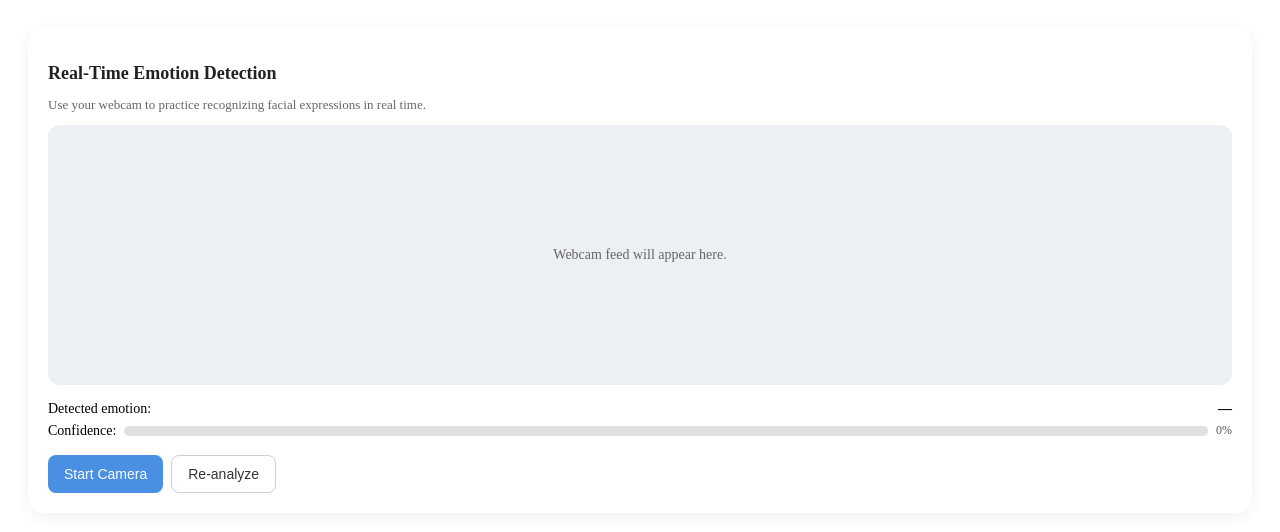
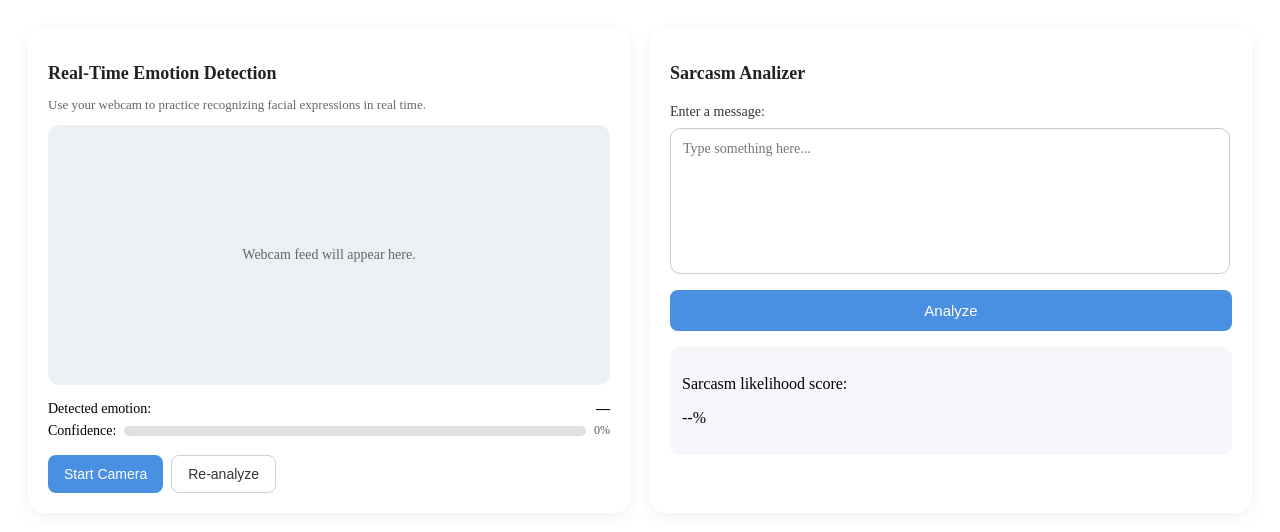
Before and after one commit to spiderpilo/Assistive-Social-Cue-Companion, a React (Vite) app in the folder client/: page / in a window 1280 px wide. Shown: the top 532 px of the page. Built offline with nearby package versions, Linux system fonts and the light colour scheme.

Commit message:
feat: implement SarcasmPanel component and apply initial styling layout

```diff
--- a/client/src/App.jsx
+++ b/client/src/App.jsx
@@ -1,11 +1,12 @@
 import EmotionPanel from "./components/EmotionPanel.jsx";
+import SarcasmPanel from "./components/SarcasmPanel.jsx";
 import "./styles.css";
 
 function App() {
   return (
     <div className="app-container">
       <EmotionPanel />
-      {/* SarcasmPanel will go here later */}
+      <SarcasmPanel />
     </div>
   );
 }
--- a/client/src/components/SarcasmPanel.jsx
+++ b/client/src/components/SarcasmPanel.jsx
@@ -0,0 +1,29 @@
+function SarcasmPanel(){
+    return (
+        <div className="sarcasm-panel">
+            {/*title*/}
+            <h2 className="panel-title">Sarcasm Analizer</h2>
+
+            {/*input section*/}
+            <div className="input-section">
+                <label htmlFor="sarcasm-input">Enter a message: </label>
+                <textarea
+                id="sarcasmInput"
+                placeholder="Type something here..."
+                className="sarcasm-textarea"
+                />
+            </div>
+
+             {/* 3. Button */}
+            <button className="analyze-btn">Analyze</button>
+
+            {/* 4. Results Section */}
+            <div className="results-section">
+                <p className="results-label">Sarcasm likelihood score:</p>
+                <p className="results-value">--%</p>
+            </div>
+
+        </div>
+
+)}
+export default SarcasmPanel;
--- a/client/src/styles.css
+++ b/client/src/styles.css
@@ -106,3 +106,74 @@
   border: 1px solid #d0d0d0;
   color: #333;
 }
+
+.sarcasm-panel {
+  flex: 1;
+  background: #ffffff;
+  padding: 20px;
+  border-radius: 16px;
+  box-shadow: 0 4px 16px rgba(0, 0, 0, 0.06);
+  display: flex;
+  flex-direction: column;
+  gap: 16px;
+}
+
+.input-section {
+  display: flex;
+  flex-direction: column;
+  gap: 8px;
+}
+
+.input-section label {
+  font-size: 14px;
+  color: #333;
+}
+
+.sarcasm-textarea {
+  width: 95%;
+  height: 120px;
+  resize: none;
+  padding: 12px;
+  border-radius: 10px;
+  border: 1px solid #ccc;
+  font-size: 14px;
+  font-family: inherit;
+}
+
+.sarcasm-textarea:focus {
+  outline: none;
+  border-color: #4a90e2;
+  box-shadow: 0 0 0 2px rgba(74, 144, 226, 0.2);
+}
+
+.analyze-btn {
+  padding: 12px;
+  background: #4a90e2;
+  color: white;
+  border: none;
+  border-radius: 8px;
+  cursor: pointer;
+  font-size: 15px;
+  transition: background 0.2s ease;
+}
+
+.analyze-btn:hover {
+  background: #3a78c2;
+}
+.results-section {
+  background: #f5f7fa;
+  padding: 12px;
+  border-radius: 10px;
+}
+
+.result-label {
+  font-size: 14px;
+  color: #555;
+}
+
+.result-value {
+  font-size: 24px;
+  font-weight: bold;
+  margin-top: 4px;
+  color: #222;
+}
```
